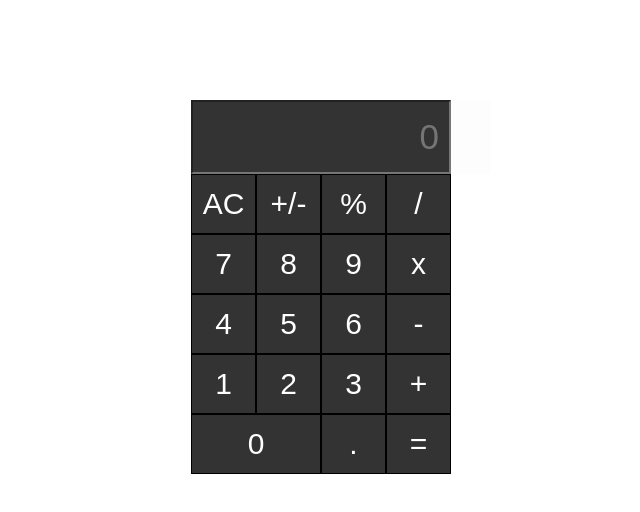
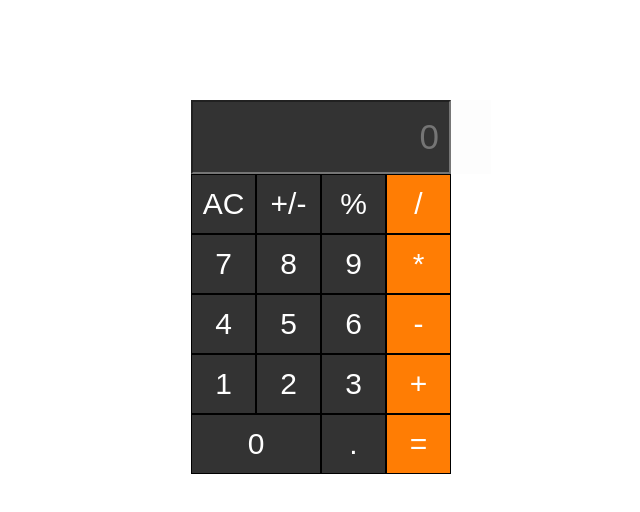
Before and after one commit to vikashoperandi/myfirstreact, a React (Create React App) app: page / in a window 1280 px wide. Shown: the top 512 px of the page, without its empty margins (299-939 px from the left). Built offline with nearby package versions, Linux system fonts and the light colour scheme.

Commit message:
all func done

```diff
--- a/src/App.css
+++ b/src/App.css
@@ -24,3 +24,6 @@
 #zero{
   width: 130px;
 }
+#d1{
+  background-color: rgb(255, 125, 4);
+}
--- a/src/App.js
+++ b/src/App.js
@@ -8,30 +8,46 @@ const clickhandler=(event)=>{
    setresult(result.concat(event.target.value))
 
 }
+const clear=()=>{
+  setresult("");
+}
+const total=()=>{
+   let res = Function("return "+result)();
+  setresult(res.toString());
+
+}
+ const plusmines=()=>{
+  if(result.charAt(0)==="-"){
+  setresult(result.substring(1));
+  }else{
+    setresult("-"+result);
+  }
+
+ }
 
   return (
     <div className='calc'>
      <input type="text" placeholder='0' id='ans' value={result}/>
 
-     <input type='button'value='AC' className='button'/>
-     <input type='button'value='+/-'className='button' onClick={clickhandler}/>
+     <input type='button'value='AC' className='button'onClick={clear}/>
+     <input type='button'value='+/-'className='button' onClick={plusmines}/>
      <input type='button'value='%'className='button'onClick={clickhandler}/>
-     <input type='button'value='/'className='button'onClick={clickhandler}/>
+     <input type='button'value='/' id='d1'className='button'onClick={clickhandler}/>
      <input type='button'value='7'className='button' onClick={clickhandler}/>
      <input type='button'value='8'className='button'onClick={clickhandler}/>
      <input type='button'value='9'className='button'onClick={clickhandler}/>
-     <input type='button'value='x'className='button'onClick={clickhandler}/>
+     <input type='button'value='*'id='d1'className='button'onClick={clickhandler}/>
      <input type='button'value='4'className='button'onClick={clickhandler}/>
      <input type='button'value='5'className='button'onClick={clickhandler}/>
      <input type='button'value='6'className='button'onClick={clickhandler}/>
-     <input type='button'value='-'className='button'onClick={clickhandler}/>
+     <input type='button'value='-'id='d1'className='button'onClick={clickhandler}/>
      <input type='button'value='1'className='button'onClick={clickhandler}/>
      <input type='button'value='2'className='button'onClick={clickhandler}/>
      <input type='button'value='3'className='button'onClick={clickhandler}/>
-     <input type='button'value='+'className='button'onClick={clickhandler}/>
+     <input type='button'value='+'id='d1'className='button'onClick={clickhandler}/>
      <input id='zero' type='button'value='0'className='button'onClick={clickhandler}/>
      <input type='button'value='.'className='button'onClick={clickhandler}/>
-     <input type='button'value='='className='button'/>
+     <input type='button'value='='id='d1'className='button' onClick={total}/>
 
 
 
```
